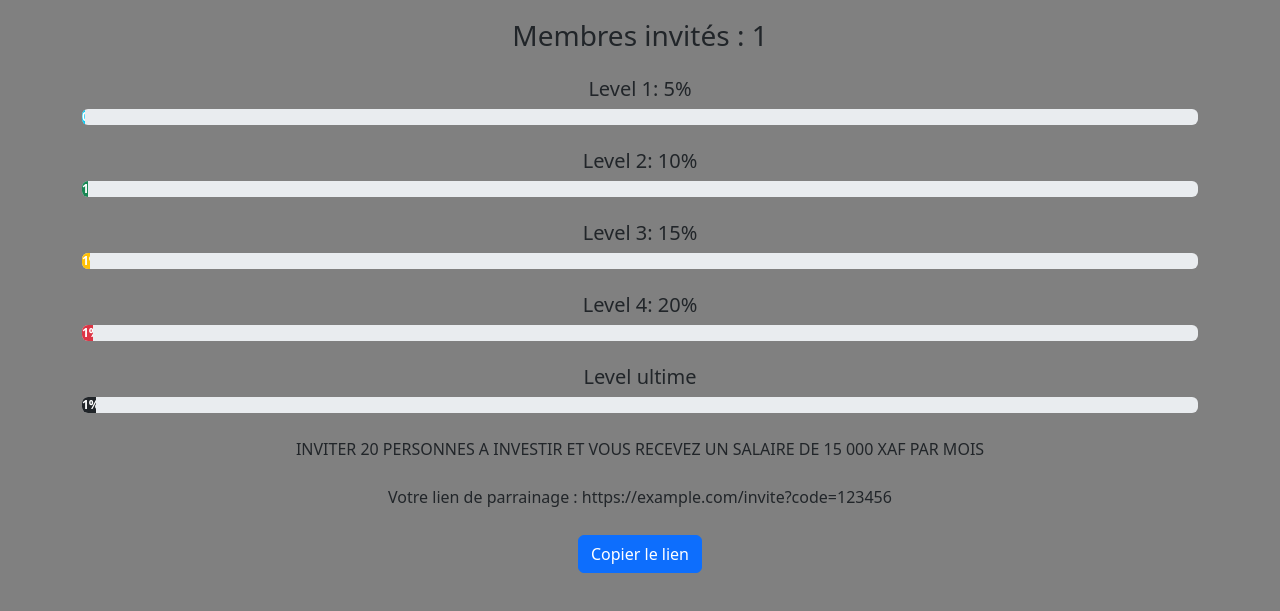
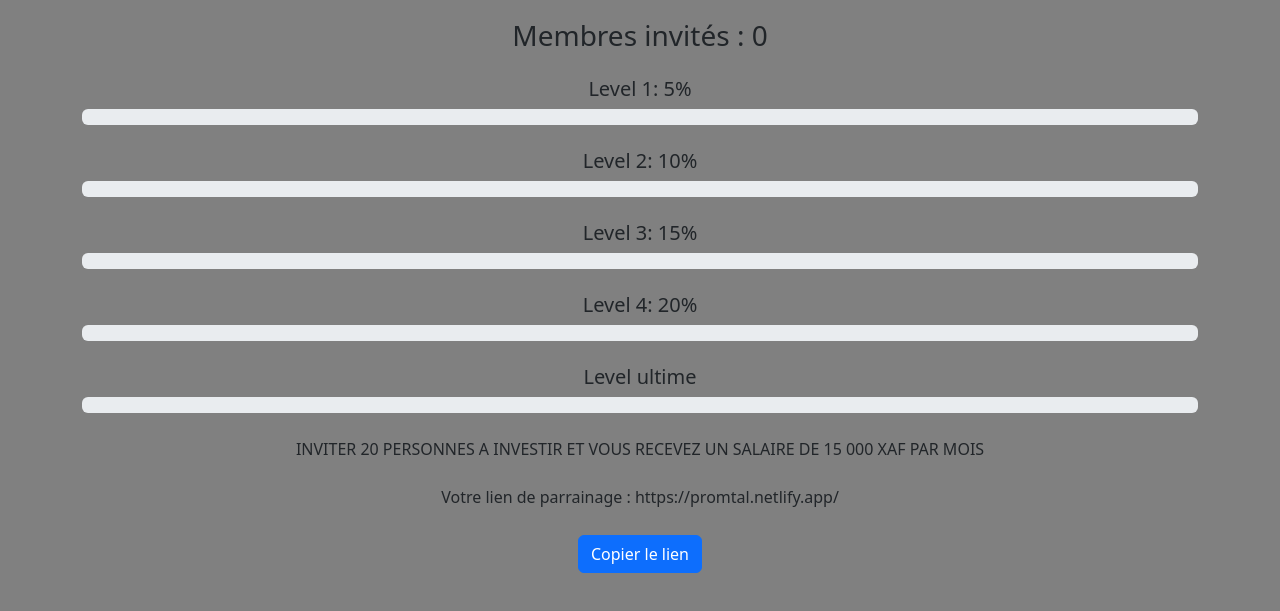
Before and after one commit to Luviclecrime/Prometal2, a plain HTML site: page inviter.htmk.html in a window 1280 px wide. Shown: the part 77-688 px from the top of the page. Drawn offline with nearby package versions, Linux system fonts and the light colour scheme.

Commit message:
Update inviter.htmk.html

```diff
--- a/inviter.htmk.html
+++ b/inviter.htmk.html
@@ -71,7 +71,7 @@
 
     <!-- Zone du lien de parrainage et bouton copier -->
     <div class="my-4">
-      <p>Votre lien de parrainage : <span id="referral-link">https://example.com/invite?code=123456</span></p>
+      <p>Votre lien de parrainage : <span id="referral-link">https://promtal.netlify.app/</span></p>
       <button id="copy-btn" class="btn btn-primary copy-btn">Copier le lien</button>
     </div>
   </div>
@@ -79,17 +79,17 @@
   <!-- Inclure le JS Bootstrap et un script pour gérer les invités -->
   <script src="https://cdn.jsdelivr.net/npm/bootstrap@5.3.0-alpha1/dist/js/bootstrap.bundle.min.js"></script>
   <script>
-    // Vérifie le nombre d'invités depuis le localStorage
-    let inviteCount = localStorage.getItem('inviteCount') ? parseInt(localStorage.getItem('inviteCount')) : 0;
+    // Vérifie le nombre d'invités depuis le localStorage (doit rester à 0)
+    let inviteCount = 0;
     document.getElementById('invite-count').textContent = inviteCount;
 
     // Met à jour les barres de progression en fonction du nombre d'invités
     function updateProgress() {
-      let progress1 = Math.min((inviteCount / 20) * 5, 100);
-      let progress2 = Math.min((inviteCount / 20) * 10, 100);
-      let progress3 = Math.min((inviteCount / 20) * 15, 100);
-      let progress4 = Math.min((inviteCount / 20) * 20, 100);
-      let ultimateProgress = Math.min((inviteCount / 20) * 25, 100);
+      let progress1 = 0;
+      let progress2 = 0;
+      let progress3 = 0;
+      let progress4 = 0;
+      let ultimateProgress = 0;
 
       document.getElementById('progress-lv1').style.width = progress1 + '%';
       document.getElementById('progress-lv1').textContent = Math.round(progress1) + '%';
@@ -109,14 +109,6 @@
 
     updateProgress();
 
-    // Simule l'ajout d'un invité et met à jour localStorage
-    function addInvite() {
-      inviteCount += 1;
-      localStorage.setItem('inviteCount', inviteCount);
-      document.getElementById('invite-count').textContent = inviteCount;
-      updateProgress();
-    }
-
     // Copie le lien de parrainage dans le presse-papier
     document.getElementById('copy-btn').addEventListener('click', function() {
       const referralLink = document.getElementById('referral-link').textContent;
@@ -127,8 +119,6 @@
       });
     });
 
-    // Simuler une nouvelle personne utilisant le code de parrainage après 3 secondes
-    setTimeout(addInvite, 3000); // Simule une nouvelle personne invitée
   </script>
 </body>
 </html>
```
